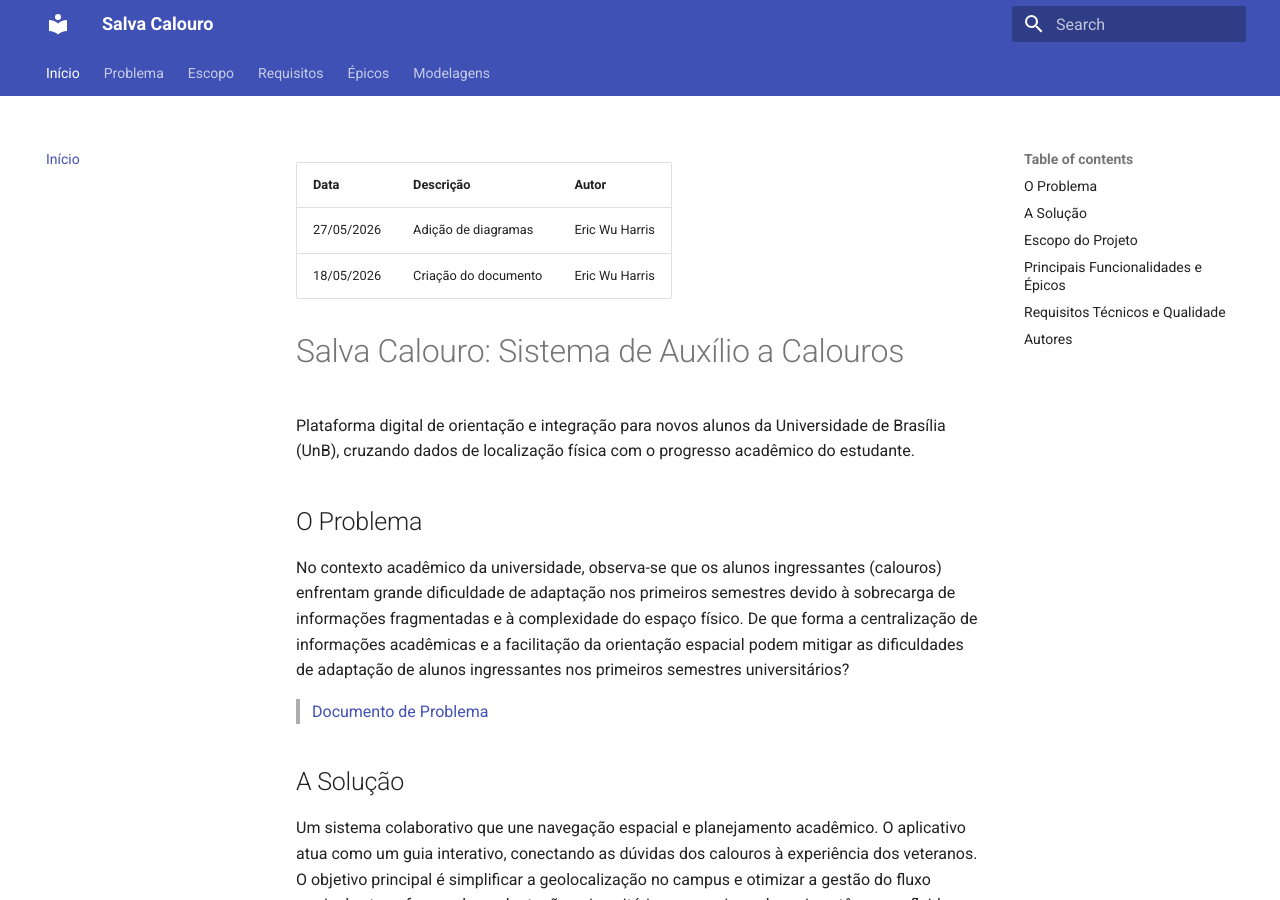
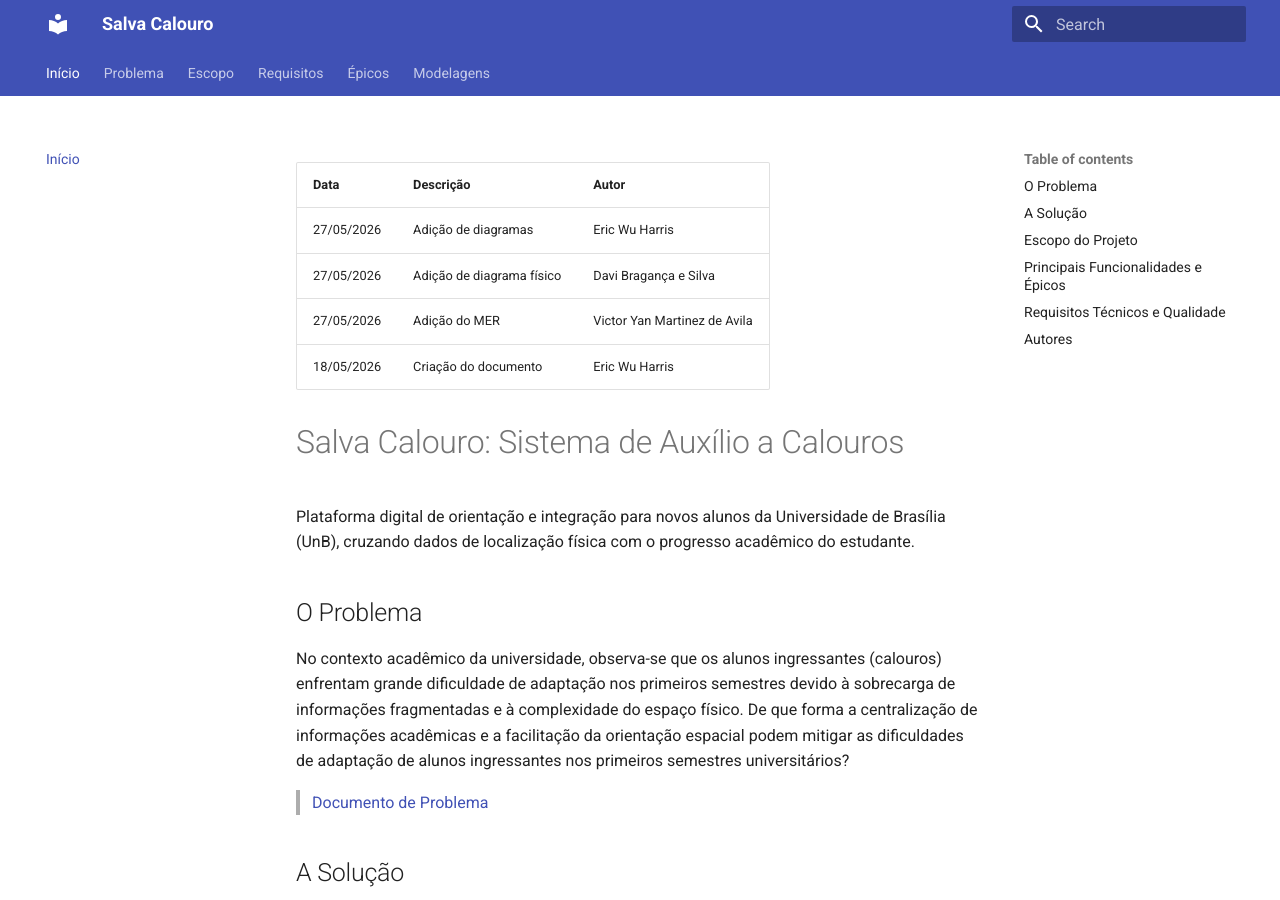
Before and after one commit to si-2026-1/salva-calouro, an MkDocs documentation site: the page built from docs/index.md, in a window 1280 px wide and 900 px high. Built offline with MkDocs 1.6.1 and Material for MkDocs 9.7.7, drawn with Linux system fonts in a browser that asks for light colours.

Commit message:
adicionando histórico de alterações

```diff
--- a/docs/index.md
+++ b/docs/index.md
@@ -1,6 +1,8 @@
 | Data | Descrição | Autor |
 | :--- | :--- | :--- |
 | 27/05/2026 | Adição de diagramas | Eric Wu Harris |
+| 27/05/2026 | Adição de diagrama físico | Davi Bragança e Silva |
+| 27/05/2026 | Adição do MER | Victor Yan Martinez de Avila |
 | 18/05/2026 | Criação do documento | Eric Wu Harris |
 
 # Salva Calouro: Sistema de Auxílio a Calouros
```
